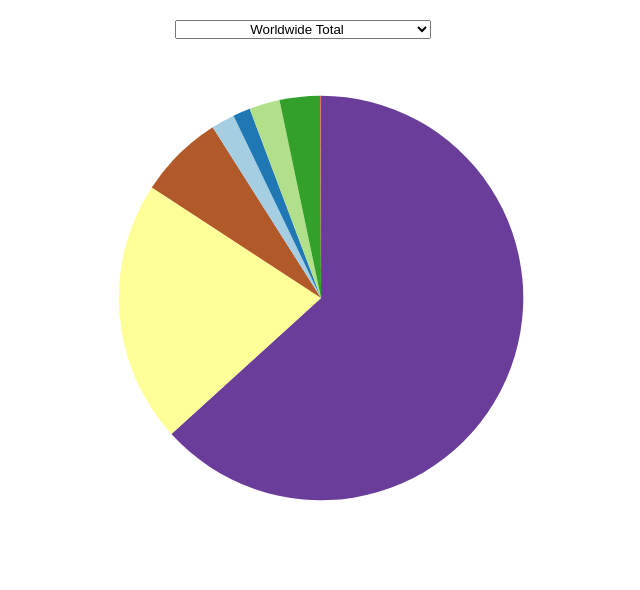
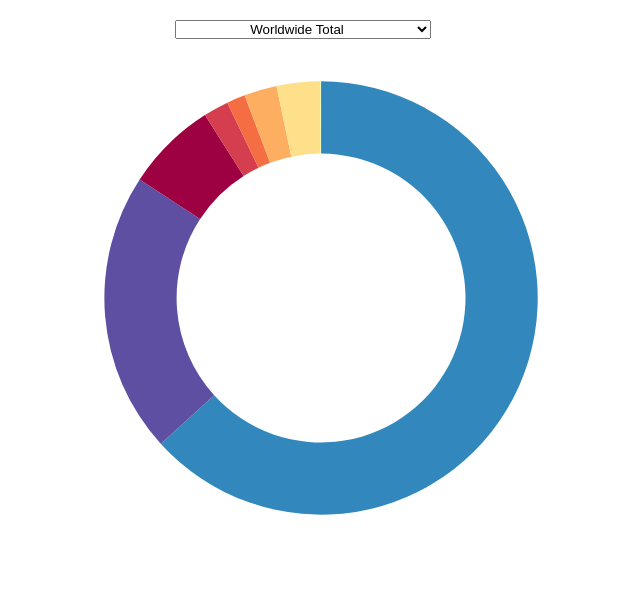
Before and after one commit to DataViz-Covid/Covid-19-Viz-Final-Project, a plain HTML site: page visualizations/viz_8.html in a window 1280 px wide. Shown: the whole page, without its empty margins (337-977 px from the left). Drawn offline with nearby package versions, Linux system fonts and the light colour scheme; files whose address does not match are found by name.

Commit message:
last details

```diff
--- a/custom_style.css
+++ b/custom_style.css
@@ -294,7 +294,7 @@ a {
     max-width: 1000px;
     height: 700px;
     padding-top: 20px;
-    padding-left: 100px;
+    padding-left: 150px;
 }
 
 #container {
--- a/visualizations/viz_8.js
+++ b/visualizations/viz_8.js
@@ -49,14 +49,14 @@ d3.json("visualizations/viz8.json").then(function(data) {
         // Set color scale for pie chart
         var color = d3.scaleOrdinal()
             .domain(pieData.map(function(d) { return d.label; }))
-            .range( d3.schemePaired );
+            .range( d3.schemeSpectral[11]);
 
 
 
         // Define arc for pie chart
         var arc = d3.arc()
-            .outerRadius(radius - 10)
-            .innerRadius(0);
+            .outerRadius(radius)
+            .innerRadius(100);
 
         // Define pie layout
         var pie = d3.pie()
@@ -93,7 +93,7 @@ d3.json("visualizations/viz8.json").then(function(data) {
                 d3.select(this)
                     .transition()
                     .duration(200)
-                    .attr("fill", "darkgreen");
+                    .attr("fill", "#ffb3d9");
             })
             .on("mouseout", function(d) {
                 d3.select(this)
```
